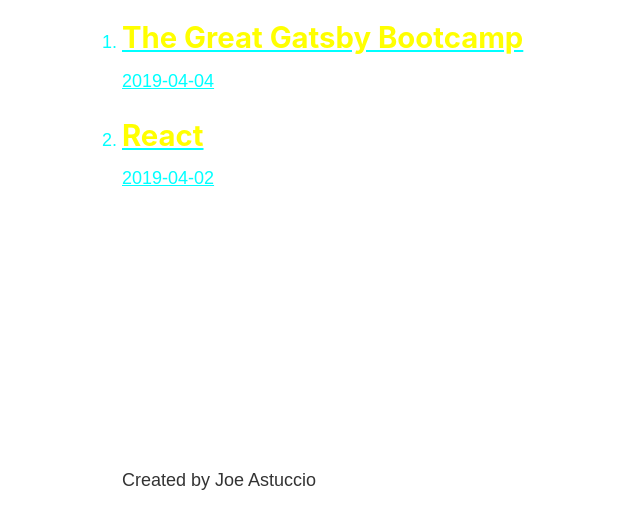
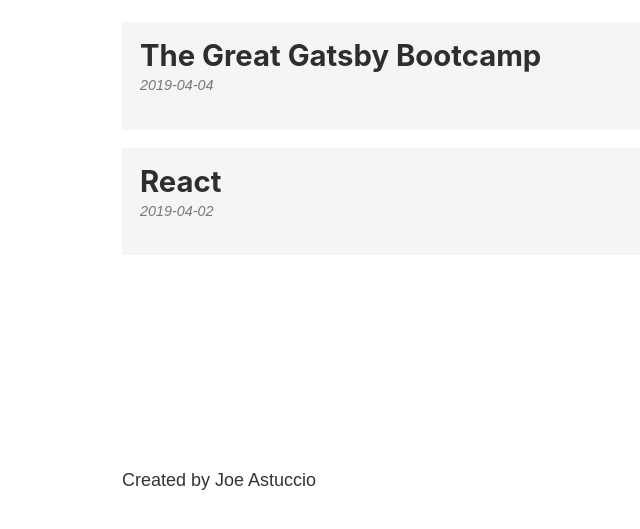
Before and after one commit to jastuccio/gatsby-bootcamp, a Gatsby site: page /blog in a window 1280 px wide. Shown: the part 263-792 px from the top of the page, without its empty margins (161-801 px from the left). Built offline with nearby package versions, Linux system fonts and the light colour scheme; Gatsby itself is replaced by a stand-in of ours.

Commit message:
feat: style the posts list

```diff
--- a/src/pages/blog.js
+++ b/src/pages/blog.js
@@ -2,19 +2,41 @@ import React from 'react'
 import { graphql, useStaticQuery, Link } from 'gatsby'
 
 import styled from 'styled-components'
+import { black, gray200, gray300, gray700 } from '../utilities'
+
 import Layout from '../components/layout'
 
+// .posts <ol>
 const PostList = styled.ol`
+  list-style-type: none;
   margin: 0;
-  color: blue;
 `
 
-const StyledH2 = styled.h2`
-  color: yellow;
+// .post <li>
+const PostItem = styled.li``
+
+// .post a
+const BlogPostLink = styled(props => <Link {...props} />)`
+  margin: 1rem 0;
+  background: ${gray200};
+  color: ${black};
+  display: block;
+  padding: 1rem;
+  text-decoration: none;
+
+  &:hover {
+    background: ${gray300};
+  }
 `
 
-const StyledLink = styled(props => <Link {...props} />)`
-  color: aqua;
+const H2 = styled.h2`
+  margin-bottom: 0;
+`
+
+const P = styled.p`
+  color: ${gray700};
+  font-size: 0.8rem;
+  font-style: italic;
 `
 
 const BlogPage = () => {
@@ -40,14 +62,12 @@ const BlogPage = () => {
       <h1>Blog</h1>
       <PostList>
         {data.allMarkdownRemark.edges.map(edge => (
-          <>
-            <StyledLink to={`/blog/${edge.node.fields.slug}`}>
-              <li>
-                <StyledH2>{edge.node.frontmatter.title}</StyledH2>
-              </li>
-              <p>{edge.node.frontmatter.date}</p>
-            </StyledLink>
-          </>
+          <BlogPostLink to={`/blog/${edge.node.fields.slug}`}>
+            <PostItem>
+              <H2>{edge.node.frontmatter.title}</H2>
+              <P>{edge.node.frontmatter.date}</P>
+            </PostItem>
+          </BlogPostLink>
         ))}
       </PostList>
     </Layout>
--- a/src/utilities/colors.js
+++ b/src/utilities/colors.js
@@ -1,7 +1,10 @@
-export const white = 'hsl(0, 0%, 99%)' //#fcfcfc
+export const white = 'hsl(0, 0%, 99%)' // #fcfcfc
 
-export const black = 'hsl(0, 0%, 18%)' //#2f2f2f
+export const black = 'hsl(0, 0%, 18%)' // #2f2f2f
 
-export const gray = 'hsl(0, 0%, 60%)' //#999999"
-export const gray_dark = 'hsl(0, 0%, 40%)' //#666666
-export const gray_dark_2 = 'hsl(0, 0%, 20%)' //#333333
+export const gray200 = 'hsl(0, 0%, 96%)' // #f4f4f4
+export const gray300 = 'hsl(0, 0%, 89%)' // #e4e4e4
+export const gray = 'hsl(0, 0%, 60%)' // #999999"
+export const gray_dark = 'hsl(0, 0%, 40%)' // #666666
+export const gray700 = 'hsl(0, 0%, 47%)' // #666666
+export const gray_dark_2 = 'hsl(0, 0%, 20%)' // #333333
```
